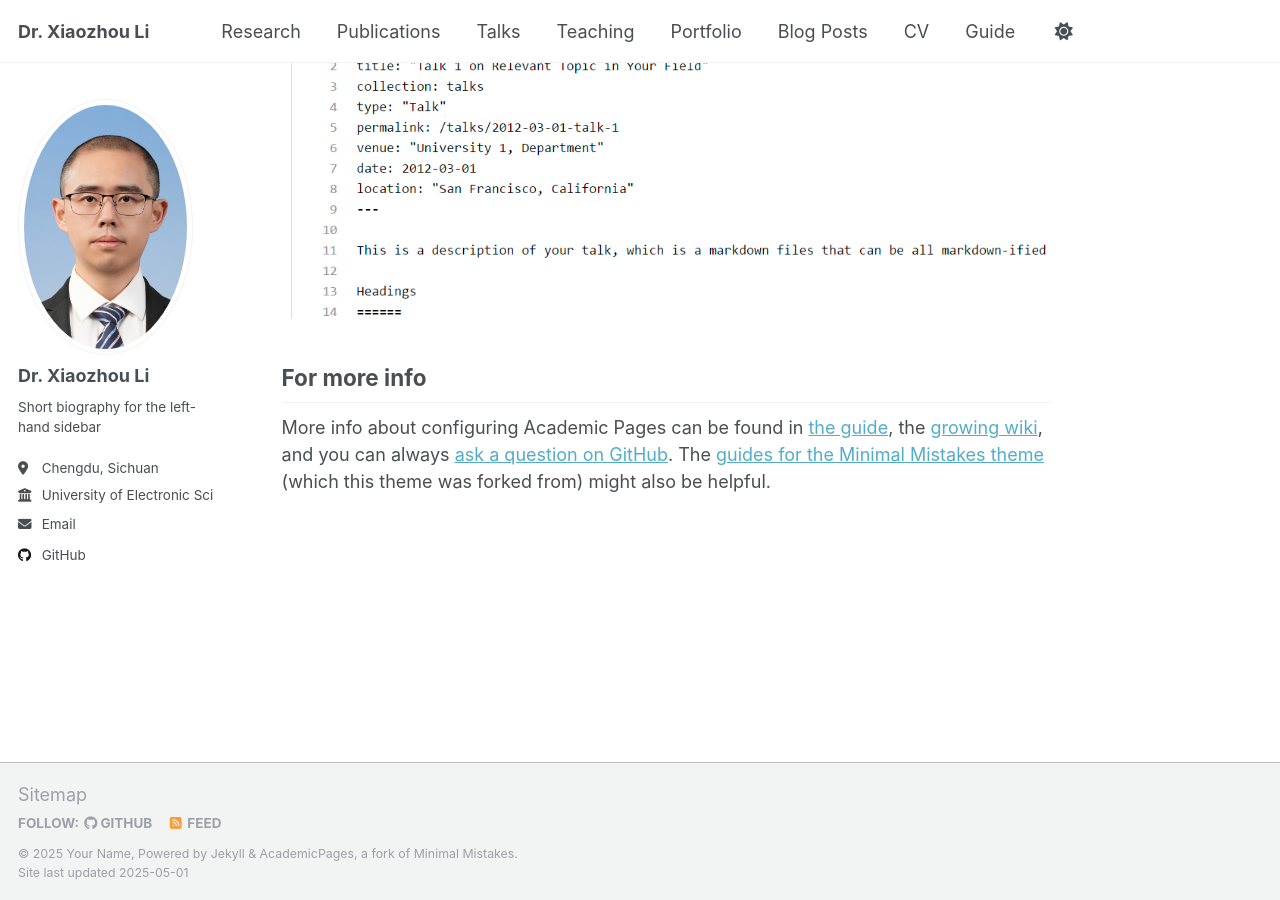
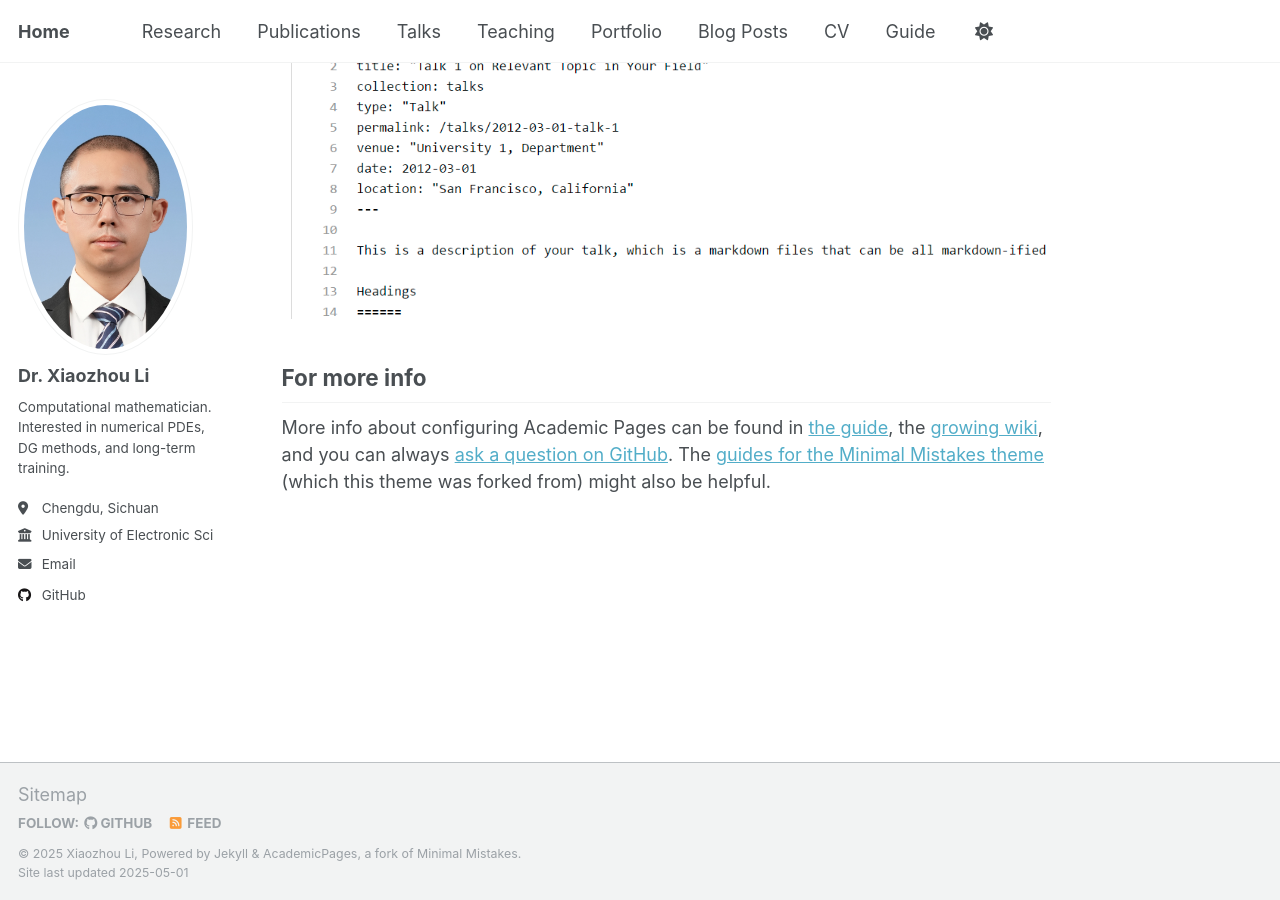
Before and after one commit to xiaozhouli/xiaozhouli.github.io, a Jekyll site: the page built from _pages/about.md, in a window 1280 px wide and 900 px high, scrolled down 2636 px. Built offline with Jekyll 4.4.1, drawn with Linux system fonts in a browser that asks for light colours.

Commit message:
_config.yml

```diff
--- a/_config.yml
+++ b/_config.yml
@@ -9,9 +9,9 @@
 # Basic Site Settings
 locale                   : "en-US"
 site_theme               : "default"
-title                    : "Dr. Xiaozhou Li"
+title                    : "Home"
 title_separator          : "-"
-name                     : &name "Your Name"
+name                     : &name "Xiaozhou Li"
 description              : &description "Associate Researcher at UESTC"
 url                      : https://xiaozhouli.github.io # the base hostname & protocol for your site e.g. "https://[your GitHub username].github.io"
 baseurl                  : "" # the subpath of your site, e.g. "/blog"
@@ -25,7 +25,7 @@ author:
   avatar           : "xiaozhou.jpg"
   name             : "Dr. Xiaozhou Li"
   pronouns         : # example: "she/her"
-  bio              : "Short biography for the left-hand sidebar"
+  bio              : "Computational mathematician. Interested in numerical PDEs, DG methods, and long-term training."
   location         : "Chengdu, Sichuan"
   employer         : "University of Electronic Science and Technology of China"
   uri              : # URL
@@ -74,7 +74,7 @@ author:
   xing             : # Username
   youtube          : # Username
   zhihu            : # Username
-  wordpress        : #"xiaozhouli"
+  wordpress        : "xiaozhouli"
 
 # Publication Category - The following the list of publication categories and their headings
 publication_category:
```
Also changed, not shown: 1 other file.
